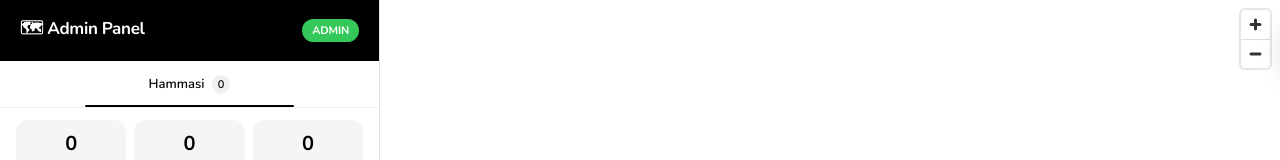
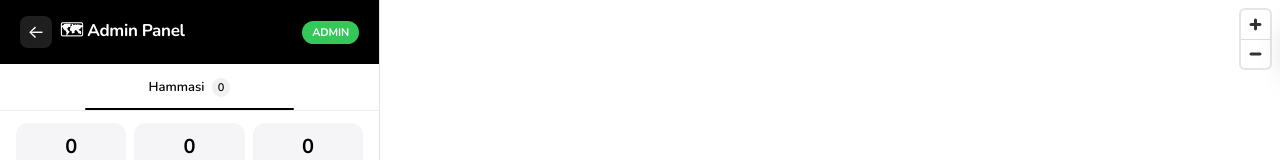
Before and after one commit to joylashuvbot/web, a plain HTML site: page admin.html in a window 1280 px wide. Shown: the top 160 px of the page. Drawn offline with nearby package versions, Linux system fonts and the light colour scheme; no server answers.

Commit message:
Update admin.html

```diff
--- a/admin.html
+++ b/admin.html
@@ -51,6 +51,32 @@
             border-radius: 999px;
             font-size: 11px;
             font-weight: 700;
+        }
+
+        .btn-back-map {
+            width: 32px;
+            height: 32px;
+            border: none;
+            border-radius: 8px;
+            background: rgba(255,255,255,0.12);
+            color: #fff;
+            font-size: 18px;
+            display: flex;
+            align-items: center;
+            justify-content: center;
+            cursor: pointer;
+            margin-right: 8px;
+            flex-shrink: 0;
+            transition: background 0.2s;
+        }
+
+        .btn-back-map:active {
+            background: rgba(255,255,255,0.25);
+        }
+
+        .admin-header-left {
+            display: flex;
+            align-items: center;
         }
 
         /* Tabs */
@@ -704,7 +730,10 @@
         <!-- Sidebar -->
         <div class="admin-sidebar" id="sidebar">
             <div class="admin-header">
-                <h1>🗺 Admin Panel</h1>
+                <div class="admin-header-left">
+                    <button class="btn-back-map" onclick="goBackToMap()" aria-label="Orqaga" title="Xaritaga qaytish">←</button>
+                    <h1>🗺 Admin Panel</h1>
+                </div>
                 <span class="admin-badge">ADMIN</span>
             </div>
 
```
